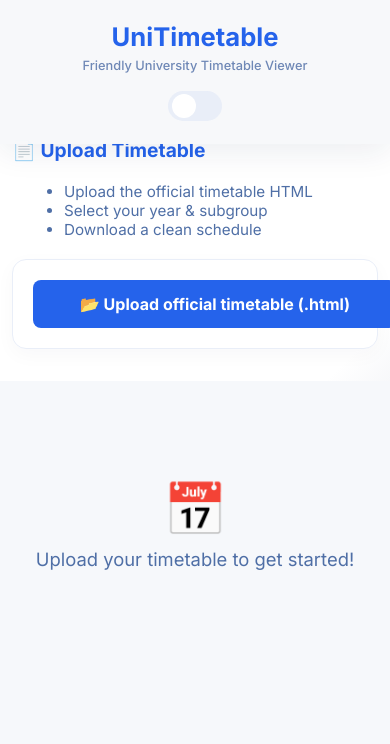
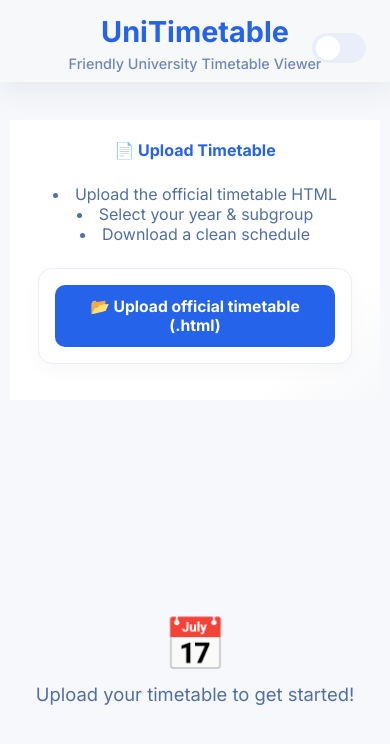
Before and after one commit to Danidu-Muhandiram/UniTimetable, a plain HTML site: page index.html in a window 390 px wide. Drawn offline with Linux system fonts and the light colour scheme.

Commit message:
Enhance timetable UI with auto-scroll feature for filters on file upload. improve CSS for better responsiveness and layout adjustments.

```diff
--- a/script.js
+++ b/script.js
@@ -83,6 +83,16 @@ function toggleSearchUI(show, ui) {
     if (ui.timetable) {
         ui.timetable.classList.toggle('timetable-placeholder', !show);
         ui.timetable.innerHTML = show ? '' : '<div class="empty-main">Upload your timetable to get started!</div>';
+    }
+
+    // Auto-scroll to show filters when file is uploaded
+    if (show && ui.selectorsCard) {
+        setTimeout(() => {
+            const sidebar = document.querySelector('.sidebar');
+            if (sidebar) {
+                sidebar.scrollTo({ top: ui.selectorsCard.offsetTop - 20, behavior: 'smooth' });
+            }
+        }, 100);
     }
 }
 
--- a/style.css
+++ b/style.css
@@ -4,7 +4,8 @@ html, body {
   margin: 0;
   font-family: 'Inter', Arial, sans-serif;
   background: #f6f8fb;
-  overflow: hidden; /* panels handle scrolling */
+  overflow-x: hidden;
+  overflow-y: auto; /* allow full-page scroll on small screens */
 }
 
 /* Dark theme overrides (toggled by JS adding `body.dark`) */
@@ -44,10 +45,10 @@ body.dark .upload-label:hover, body.dark .primary-download:hover, body.dark butt
   z-index: 9999;
   pointer-events: auto;
 }
-.top-bar .content-title { text-align: center; position: relative; width: 100%; }
+.top-bar .content-title { text-align: center; }
 .top-bar .main-title { font-size: 2.8rem; color: #2563eb; margin: 0; font-weight: 800; }
-.top-bar .tagline { color: #6f88b6; margin-top: 6px; font-weight: 500; font-size: 0.95rem; }
-.top-bar .dark-toggle-row { position: absolute; right: 24px; top: 50%; transform: translateY(-50%); }
+.top-bar .tagline { color: #6f88b6; margin-top: 6px; font-weight: 500; }
+.top-bar .dark-toggle-row { position: absolute; right: 24px; }
 
 /* Main two-column layout */
 .main-flex {
@@ -55,8 +56,8 @@ body.dark .upload-label:hover, body.dark .primary-download:hover, body.dark butt
   gap: 32px;
   max-width: 1400px;
   margin: 0 auto;
-  padding: 0 20px;
-  height: 100vh;
+  padding: 120px 20px 20px; /* desktop, keep content just below the fixed header */
+  min-height: 100vh;
   box-sizing: border-box;
 }
 
@@ -70,13 +71,23 @@ body.dark .upload-label:hover, body.dark .primary-download:hover, body.dark butt
   display: flex;
   flex-direction: column;
   gap: 12px;
+  align-items: center;
   position: sticky;
-  top: 0;
-  z-index: 10001;
+  top: 0; /* keep at viewport top */
+  z-index: 10001; /* above top bar */
   overflow-y: auto;
+  overflow-x: hidden;
+  transition: flex-basis 0.2s ease, padding 0.2s ease;
 }
-.sidebar-title { font-size: 1.15rem; color: #2563eb; font-weight: 700; margin: 0 0 8px 0; }
-.sidebar-desc { color: #4f6fa6; margin: 0 0 8px 12px; }
+.sidebar > * { width: 100%; }
+.sidebar-title { font-size: 1.15rem; color: #2563eb; font-weight: 700; margin: 0 0 8px 0; text-align: center; }
+.sidebar-desc {
+  color: #4f6fa6;
+  margin: 0 0 8px 0;
+  padding: 0;
+  list-style-position: inside;
+  text-align: center;
+}
 
 /* Right content area */
 .content-area {
@@ -121,8 +132,8 @@ body.dark .upload-label:hover, body.dark .primary-download:hover, body.dark butt
   padding: 20px;
   box-shadow: 0 6px 20px rgba(22,38,78,0.03);
 }
-.filters-card { max-width: 420px; }
-.upload-card { max-width: 340px; align-items: center; }
+.filters-card { max-width: 520px; margin: 0 auto; }
+.upload-card { align-items: center; max-width: 280px; }
 
 .filters-label { font-size: 1.02rem; color: #2563eb; font-weight: 600; margin-bottom: 8px; }
 .filters-divider { height: 1.5px; background: #eaeef6; margin: 12px 0; }
@@ -132,14 +143,17 @@ body.dark .upload-label:hover, body.dark .primary-download:hover, body.dark butt
 .dropdown-row select { padding: 8px 14px; border-radius: 8px; border: 1.5px solid #d1d5db; background: #f8fafc; }
 
 .upload-label {
-  display: inline-block;
+  display: block;
   background: #2563eb;
   color: #fff;
-  border-radius: 8px;
-  padding: 12px 28px;
+  border-radius: 10px;
+  padding: 14px 18px;
   font-size: 1.05rem;
   font-weight: 600;
   cursor: pointer;
+  width: 100%;
+  text-align: center;
+  box-sizing: border-box;
 }
 .upload-label:hover { background: #174bbd; }
 
@@ -168,129 +182,81 @@ body.dark .upload-label:hover, body.dark .primary-download:hover, body.dark butt
 .file-feedback { font-size: 0.98rem; color: #2563eb; }
 
 /* Responsive adjustments */
-@media (max-width: 1024px) {
-  .main-flex { gap: 20px; padding: 0 16px; }
+@media (min-width: 901px) {
+  .main-flex {
+    max-width: none;
+    margin: 0;
+    padding: 0 0 20px; /* sidebar starts at top edge */
+  }
+  .sidebar {
+    height: 100vh;
+    overflow-y: auto;
+    padding-top: 113px; /* minimal gap under fixed header */
+    padding-bottom: 24px;
+  }
+  .content-area { padding-top: 113px; }
+}
+
+@media (max-width: 1200px) {
+  .main-flex { gap: 20px; padding: 120px 16px 18px; }
   .sidebar { flex: 0 0 300px; }
 }
 
+@media (max-width: 1024px) {
+  .top-bar { height: 104px; padding: 10px 16px; }
+  .top-bar .main-title { font-size: 2.4rem; }
+  .top-bar .tagline { font-size: 0.95rem; }
+  .content-area { padding-top: 128px; }
+}
+
 @media (max-width: 900px) {
-  .main-flex {
-    flex-direction: column;
-    gap: 0;
-    padding: 0;
-    padding-top: 100px;
-  }
+  .main-flex { flex-direction: column; padding: 126px 14px 18px; }
   .sidebar {
     position: relative;
     height: auto;
-    min-height: auto;
     z-index: 10;
-    flex: none;
-    width: 100%;
-    padding: 24px 20px;
-    background: linear-gradient(135deg, #fff 90%, #f7f8fa 100%);
+    flex: 1 1 auto;
+    padding: 24px 16px 20px;
+    max-width: 100%;
   }
-  .sidebar-title { font-size: 1.2rem; }
-  .sidebar-desc { font-size: 0.95rem; }
-  .content-area {
-    padding: 20px 16px 80px;
-  }
-  .top-bar {
-    height: auto;
-    min-height: 100px;
-    padding: 16px 20px;
-    flex-direction: column;
-    gap: 12px;
-  }
-  .top-bar .content-title {
-    display: flex;
-    flex-direction: column;
-    align-items: center;
-  }
-  .top-bar .main-title { font-size: 2.2rem; line-height: 1.1; }
-  .top-bar .tagline { font-size: 0.9rem; margin-bottom: 8px; }
-  .top-bar .dark-toggle-row {
-    position: static;
-    transform: none;
-    margin-top: 0;
-  }
-  .upload-card { max-width: 100%; }
-  .dropdown-row { gap: 14px; }
+  .content-area { padding-top: 136px; }
+  .top-bar { height: 118px; }
 }
 
-@media (max-width: 700px) {
-  .main-flex { padding-top: 110px; }
-  .primary-download {
-    position: fixed;
-    bottom: 0;
-    left: 0;
-    right: 0;
-    margin: 0 !important;
-    border-radius: 0;
-    z-index: 9998;
-    padding: 16px 0;
-    font-size: 1.05rem;
-  }
-  .top-bar { min-height: 110px; padding: 14px 16px; }
-  .top-bar .main-title { font-size: 1.9rem; }
-  .top-bar .tagline { font-size: 0.85rem; margin-bottom: 6px; }
-  .sidebar { padding: 20px 16px 24px; }
-  .dropdown-row {
-    display: grid;
-    grid-template-columns: auto 1fr;
-    gap: 10px 12px;
-    align-items: center;
-  }
-  .dropdown-row label {
-    font-size: 0.95rem;
-    text-align: right;
-    min-width: 110px;
-  }
-  .dropdown-row select {
-    width: 100%;
-    padding: 10px 14px;
-    font-size: 16px;
-    border-radius: 8px;
-  }
-  .upload-label {
-    width: 100%;
-    text-align: center;
-    padding: 14px 20px;
-    font-size: 1rem;
-    display: block;
-  }
-  #timetable table {
-    font-size: 11px;
-  }
-  #timetable tbody td {
-    padding: 4px 6px;
-    line-height: 1.3;
-  }
-  #timetable thead th {
-    padding: 8px 4px;
-    font-size: 12px;
-  }
-  .content-area { padding-bottom: 100px; }
+@media (max-width: 720px) {
+  .top-bar { height: 110px; padding: 12px; }
+  .top-bar .main-title { font-size: 2.1rem; }
+  .top-bar .tagline { font-size: 0.9rem; }
+  .sidebar { gap: 16px; }
+  .dropdown-row { gap: 12px; }
+  .dropdown-row label { width: 100%; font-size: 0.98rem; }
+  .dropdown-row select { width: 100%; }
+  .primary-download { width: 100%; }
 }
 
-@media (max-width: 480px) {
-  .main-flex { padding-top: 120px; }
-  .sidebar { padding: 18px 12px 20px; }
-  .content-area { padding: 16px 12px 100px; }
-  .top-bar { min-height: 120px; padding: 12px; }
-  .top-bar .main-title { font-size: 1.6rem; }
-  .top-bar .tagline { font-size: 0.8rem; }
-  .dropdown-row label { min-width: 95px; font-size: 0.9rem; }
-  .dropdown-row select { padding: 9px 12px; font-size: 16px; }
-  #exportToolbar {
-    flex-direction: column;
-    gap: 8px;
-    margin-bottom: 16px;
-  }
-  #exportToolbar button {
-    width: 100%;
-    padding: 12px !important;
-  }
+@media (max-width: 540px) {
+  .top-bar { height: auto; padding: 14px 12px 10px; }
+  .top-bar .content-title { width: 100%; }
+  .top-bar .main-title { font-size: 1.8rem; }
+  .tagline { font-size: 0.9rem; }
+  .dark-toggle-row { position: static; margin-top: 10px; justify-content: center; }
+  .main-flex { padding: 120px 10px 16px; }
+  .content-area { padding: 12px; padding-top: 126px; }
+  .sidebar { padding: 20px 14px; }
+  .upload-label { width: 100%; text-align: center; }
+  .dropdown-row { flex-direction: column; align-items: stretch; }
+  .filters-card { padding: 16px; }
+  .upload-card { padding: 16px; }
+  #timetable table { font-size: 0.95rem; }
+  #timetable tbody td { padding: 6px; }
+}
+
+@media (max-width: 400px) {
+  .main-flex { gap: 12px; }
+  .sidebar-title { font-size: 1rem; }
+  .upload-label { font-size: 0.98rem; padding: 12px 16px; }
+  .primary-download { font-size: 1rem; padding: 12px; position: sticky; bottom: 0; left: 0; right: 0; border-radius: 0 0 12px 12px; }
+  .content-area { padding-top: 120px; }
 }
 
 /* Timetable area with improved typography and spacing */
```
